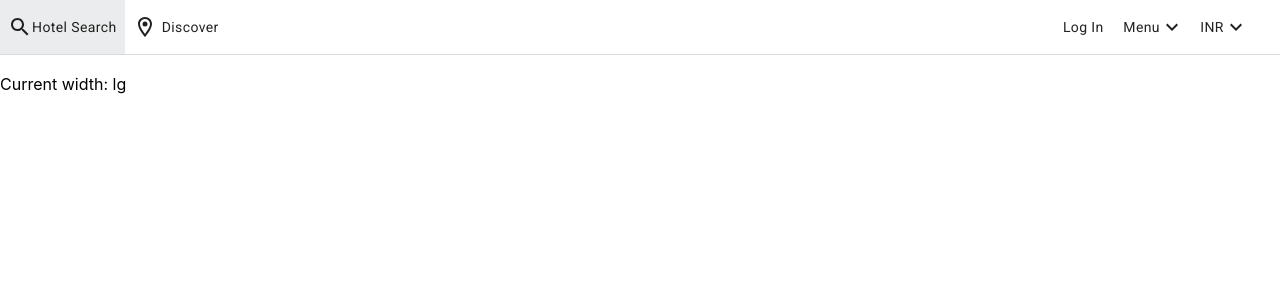
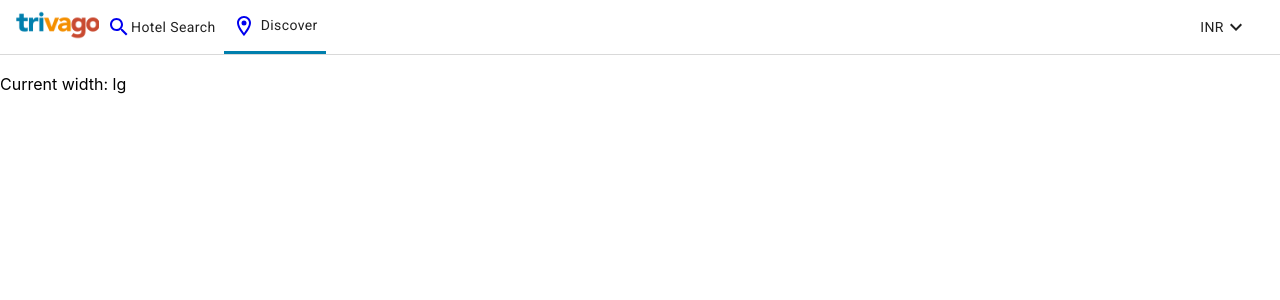
Before and after one commit to react-project-training/newapp-mirror, a React (Create React App) app: page /discover in a window 1280 px wide. Shown: the top 300 px of the page. Built offline with nearby package versions, Linux system fonts and the light colour scheme.

Commit message:
Implementing Menu Dropdown.

```diff
--- a/src/navbar.js
+++ b/src/navbar.js
@@ -4,11 +4,12 @@ import AppBar from '@material-ui/core/AppBar';
 import Toolbar from '@material-ui/core/Toolbar';
 import Typography from '@material-ui/core/Typography';
 import Button from '@material-ui/core/Button';
+import Grid from '@material-ui/core/Grid';
 import Container from '@material-ui/core/Container';
 import Box from '@material-ui/core/Box'
 import IconButton from '@material-ui/core/IconButton';
 import SearchIcon from '@material-ui/icons/Search'
-import Icon from '@material-ui/core/Icon';
+import {Menu,MenuItem} from '@material-ui/core';
 import MenuIcon from '@material-ui/icons/Menu';
 import ButtonGroup from '@material-ui/core/ButtonGroup';
 import Logo from "./assets/trivago.png"
@@ -17,7 +18,17 @@ import RoomOutlinedIcon from '@material-ui/icons/RoomOutlined';
 import withWidth from '@material-ui/core/withWidth';
 import Hidden from '@material-ui/core/Hidden';
 import PersonOutlineOutlinedIcon from '@material-ui/icons/PersonOutlineOutlined';
+import {Dialog,ListItem,List,ListItemText,Divider} from '@material-ui/core/'
+import ArrowBackIcon from '@material-ui/icons/ArrowBack';
+import Slide from '@material-ui/core/Slide';
+import ArrowForwardIosIcon from '@material-ui/icons/ArrowForwardIos';
+import { ArrowBackIos } from '@material-ui/icons';
+import { Link } from 'react-router-dom';
 /*Styling Material UI components*/
+const Transition = React.forwardRef(function Transition(props, ref) {
+  return <Slide direction="left" ref={ref} {...props} />;
+});
+
 const styles = (theme) => ({
   root: {
     flexGrow: 1,
@@ -27,6 +38,7 @@ const styles = (theme) => ({
     color:theme.palette.text.primary,
     boxShadow:"0px 0px 1px 0px",
     overflow:"hidden",
+    position:'relative',
   },
   imageIcon: {
     height: '100%',
@@ -35,8 +47,10 @@ const styles = (theme) => ({
     marginLeft:theme.spacing(5),
   },
  menuButton: {
+    border:0,
     borderRadius:"0px",
     minHeight:"64px",
+    backgroundColor:"white",
     '&:hover':{
       backgroundColor:'#EBECED',
 
@@ -48,6 +62,12 @@ const styles = (theme) => ({
 
 
   },
+  dialogTitle:{
+    flexGrow:1,
+    textAlign:'center',
+    fontSize:"20px",
+    fontWeight:900,
+  },
   customizeToolbar: {
     minHeight: "50px",
   },
@@ -56,12 +76,22 @@ const styles = (theme) => ({
   },
   menuLarge:{
     minWidth:'230px',
+  },
+  menuWithArrow:{
+    marginBottom:"50px",
+  },
+  smallButtons:{
+    borderBottom:"1px solid black"
   }
 });
 
 export default withWidth()( withStyles(styles)(class NavBar extends React.Component{
   constructor(props){
     super(props);
+    this.state={
+      anchorMenu:null,
+      open:false,
+    }
   }
   setPage=()=>{//render toolbar based on which page it is
     if(this.props.page=="main"){
@@ -72,19 +102,124 @@ export default withWidth()( withStyles(styles)(class NavBar extends React.Compon
       }
   }
 
+  handleMenuClick=(event)=>this.setState({anchorMenu:event.currentTarget});
+
+  handleMenuClose=()=>this.setState({anchorMenu:null});
+
   leftb=(m)=>{//render left set of buttons
     const {classes}=this.props;
     return(
       <Box mx={m} className={classes.title}>
-            <Button color="inherit" className={`${classes.menuButton} ${classes.space}`} >
+        <Link to='/'>
+            <Button color="inherit" className={`${classes.menuButton} ${classes.space}`} style={{borderBottom:this.props.page=="main"?"3px solid #2792B9":'0'}}>
               <SearchIcon/>
               <Typography variant="button" color="textPrimary"> Hotel Search</Typography>
             </Button>
-            <Button color="inherit" className={classes.menuButton} >
+        </Link>
+        <Link to='/discover'>
+            <Button color="inherit" className={classes.menuButton} style={{borderBottom:this.props.page=="discover"?"3px solid #007FAD":'0',minHeight:this.props.page=="main"?64:54}}>
               <RoomOutlinedIcon/>
               <Typography variant="button" style={{paddingLeft:"5px"}}color="textPrimary">Discover</Typography>
             </Button>
+        </Link>
           </Box>
+    );
+  }
+
+  rightb(){//displays menu and login only if in main page
+    const {classes}=this.props;
+    if(this.props.page=="main"){
+      return(
+        <div>
+              <Button color="white" className={classes.menuButton}>Log In</Button>
+
+              <Button  className={classes.menuButton} aria-controls="simple-menu"
+                aria-haspopup="true"
+                onClick={this.handleMenuClick}>
+
+                <Typography variant="button" color="textPrimary">Menu</Typography>
+                <ExpandMore/>
+
+              </Button>
+              <Menu
+                id="simple-menu"
+                anchorEl={this.state.anchorMenu}
+                keepMounted
+                open={Boolean(this.state.anchorMenu)}
+                onClose={this.handleMenuClose}
+                getContentAnchorEl={null}
+                anchorOrigin={{vertical: 'bottom', horizontal: 'center'}}
+                transformOrigin={{vertical: 'top', horizontal: 'center'}}
+            >
+
+              <MenuItem onClick={this.handleMenuClose}>Recently Viewed</MenuItem>
+              <MenuItem onClick={this.handleMenuClose}>Help and Support</MenuItem>
+</Menu>
+
+              </div>
+      )
+    }
+  }
+
+  rightsmall(){
+    const {classes}=this.props;
+    if(this.props.page=="main"){
+      return(<Button color="inherit" className={classes.menuButton} >
+          <PersonOutlineOutlinedIcon/>
+      </Button>)
+    }
+  }
+
+  logo(){//displays logo all time only if in discover page
+    const {classes}=this.props;
+    if(this.props.page=="main"){
+      return(
+        <Hidden mdUp>
+              <Box mx={-2}width='75px' style={{flexGrow:this.props.width=='xs'?1:0 }}>
+              <img src={Logo} alt="logo" width="100px" className={classes.logo} visible={false}/>
+              </Box>
+        </Hidden>
+      )
+    }
+    else{
+      return(
+        <Box mx={-2} mr={this.props.width=='lg'?5:0}width='75px' style={{flexGrow:this.props.width=='xs'?1:0 }}>
+              <img src={Logo} alt="logo" width="100px" className={classes.logo} visible={false}/>
+              </Box>
+      )
+    }
+
+
+  }
+  handleClose=()=>(this.setState({open:false}))
+  openDialog=()=>{this.setState({open:true})}
+  dialog=()=>{
+    const {classes}=this.props;
+    return(
+
+      <Dialog fullScreen open={this.state.open} onClose={this.handleClose} TransitionComponent={Transition}>
+      <AppBar className={classes.appbar}>
+        <Toolbar>
+          <IconButton edge="start" color="inherit" onClick={this.handleClose} aria-label="close">
+            <ArrowBackIcon />
+          </IconButton>
+          <Typography size={20}variant="h2" className={classes.dialogTitle}>
+            Menu
+          </Typography>
+        </Toolbar>
+      </AppBar>
+      <List style={{marginTop:30}}>
+        <ListItem button>
+          <ListItemText primary="Recently Viewed"/>
+          <ArrowForwardIosIcon/>
+        </ListItem>
+        <Divider />
+        <ListItem button>
+        <ListItemText primary="Help and Support"/>
+          <ArrowForwardIosIcon/>
+        </ListItem>
+      </List>
+    </Dialog>
     );
   }
   render(){
@@ -97,11 +232,7 @@ export default withWidth()( withStyles(styles)(class NavBar extends React.Compon
 
         <Toolbar className={classes.customizeToolbar} style={{height:this.appBarHeight}}>
             {/* Logo */}
-            <Hidden mdUp>
-              <Box mx={-2}width='75px' style={{flexGrow:this.props.width=='xs'?1:0 }}>
-              <img src={Logo} alt="logo" width="100px" className={classes.logo} visible={false}/>
-              </Box>
-            </Hidden>
+            {this.logo()}
 
             {/*Render Left set of buttons*/}
             <Hidden xsDown>
@@ -110,14 +241,7 @@ export default withWidth()( withStyles(styles)(class NavBar extends React.Compon
 
           {/*Render Right set of buttons(Log In,Menu,INR etc.) for larger screens*/}
           <Hidden className={classes.menuLarge} smDown>
-              <Button color="inherit" className={classes.menuButton}>Log In</Button>
-
-              <Button color="inherit" className={classes.menuButton}>
-
-                <Typography variant="button" color="textPrimary">Menu</Typography>
-                <ExpandMore/>
-
-              </Button>
+              {this.rightb()}{/*displays menu and login only if in main page*/}
 
               <Button className={classes.menuButton}>
 
@@ -127,23 +251,16 @@ export default withWidth()( withStyles(styles)(class NavBar extends React.Compon
               </Button>
         </Hidden>
 
-        {/*Render Right set of buttons(Log In,Menu,INR etc.) for smaller screens*/}
+        {/*Render Right set of buttons(Log In,Menu etc.) for smaller screens*/}
         <Hidden mdUp>
-
-          <Button color="inherit" className={classes.menuButton} >
-
-                <PersonOutlineOutlinedIcon/>
-                <Typography variant="button" color="textPrimary"> Log In</Typography>
-
+          <Box className={classes.smallButtons}>
+          {this.rightsmall()}
+          <Button color="inherit" className={classes.menuButton} onClick={this.openDialog}>
+             <MenuIcon/>
           </Button>
-          <Button color="inherit" className={classes.menuButton} >
-
-                <MenuIcon/>
-                <Typography variant="button" color="textPrimary"> Menu</Typography>
-
-          </Button>
-
+          </Box>
         </Hidden>
+        {this.dialog()}
           </Toolbar>
 
       {/*In small screen left set of buttons are found here*/}
```
